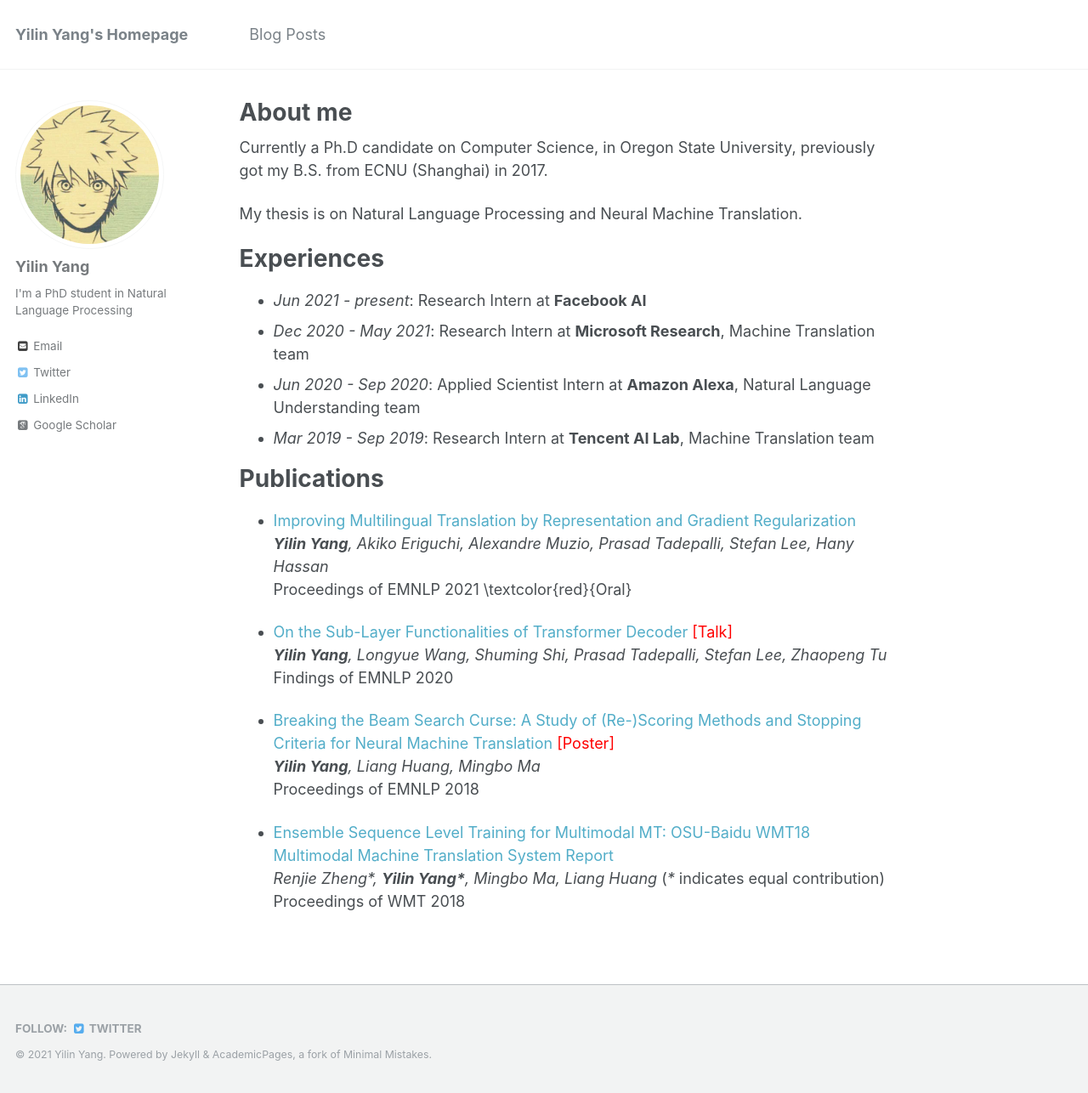
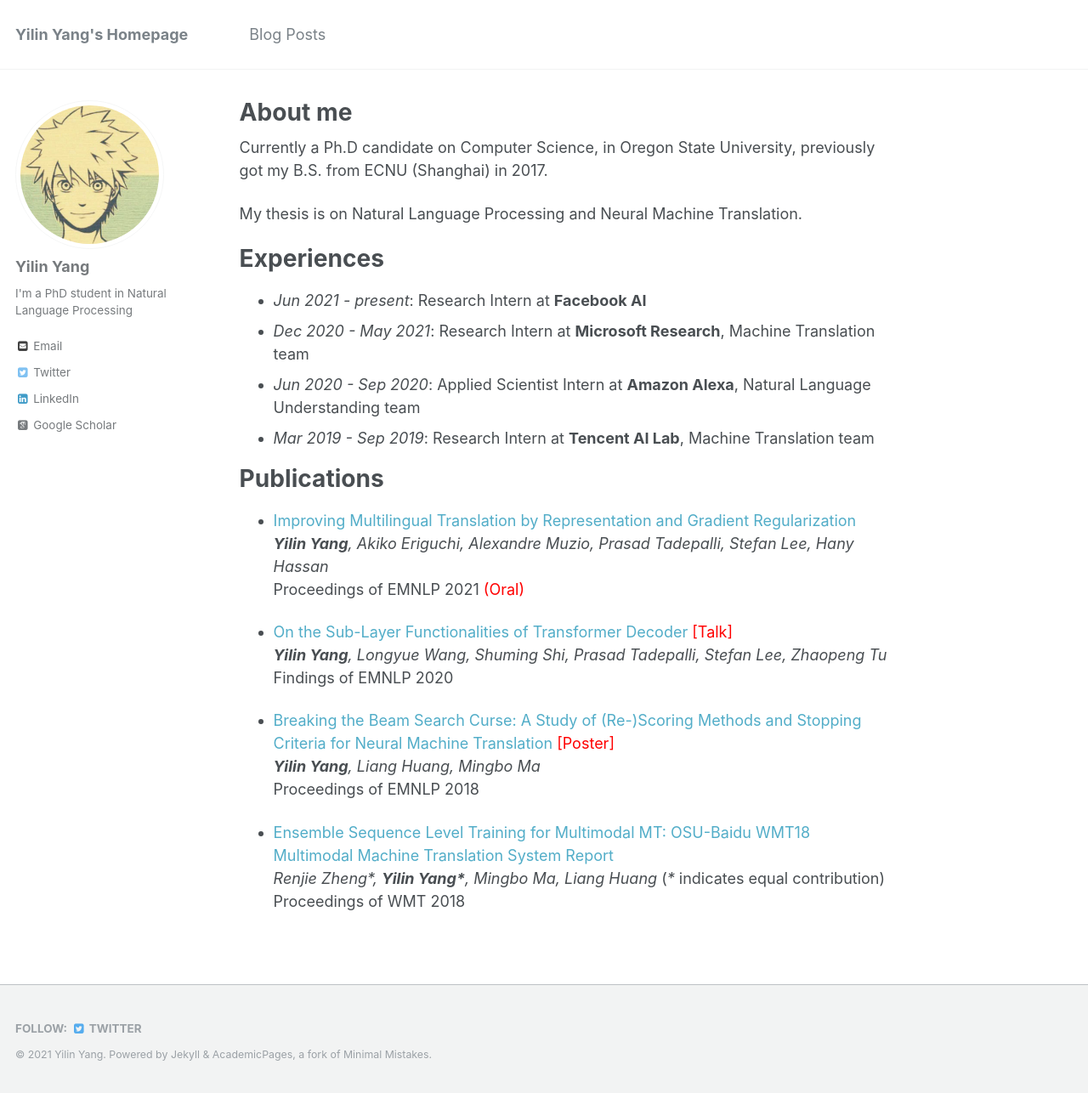
Before and after one commit to yilinyang7/yilinyang7.github.io, a Jekyll site: the page built from _pages/about.md, in a window 1280 px wide and 1286 px high. Shown: the whole window at 85% size. Built offline with Jekyll 4.4.1, drawn with Linux system fonts in a browser that asks for light colours; some web fonts are replaced.

Commit message:
Update about.md

```diff
--- a/_pages/about.md
+++ b/_pages/about.md
@@ -25,7 +25,7 @@ My thesis is on Natural Language Processing and Neural Machine Translation.
 # Publications
 * [Improving Multilingual Translation by Representation and Gradient Regularization](https://arxiv.org/abs/2109.04778) \
 ***Yilin Yang**, Akiko Eriguchi, Alexandre Muzio, Prasad Tadepalli, Stefan Lee, Hany Hassan*\
-Proceedings of EMNLP 2021 \textcolor{red}{Oral}
+Proceedings of EMNLP 2021 <span style="color:red">(Oral)</span>
 
 * [On the Sub-Layer Functionalities of Transformer Decoder](https://arxiv.org/abs/2010.02648) [<span style="color:red">[Talk]</span>
 ](https://slideslive.com/38940141/on-the-sublayer-functionalities-of-transformer-decoder) \
```
